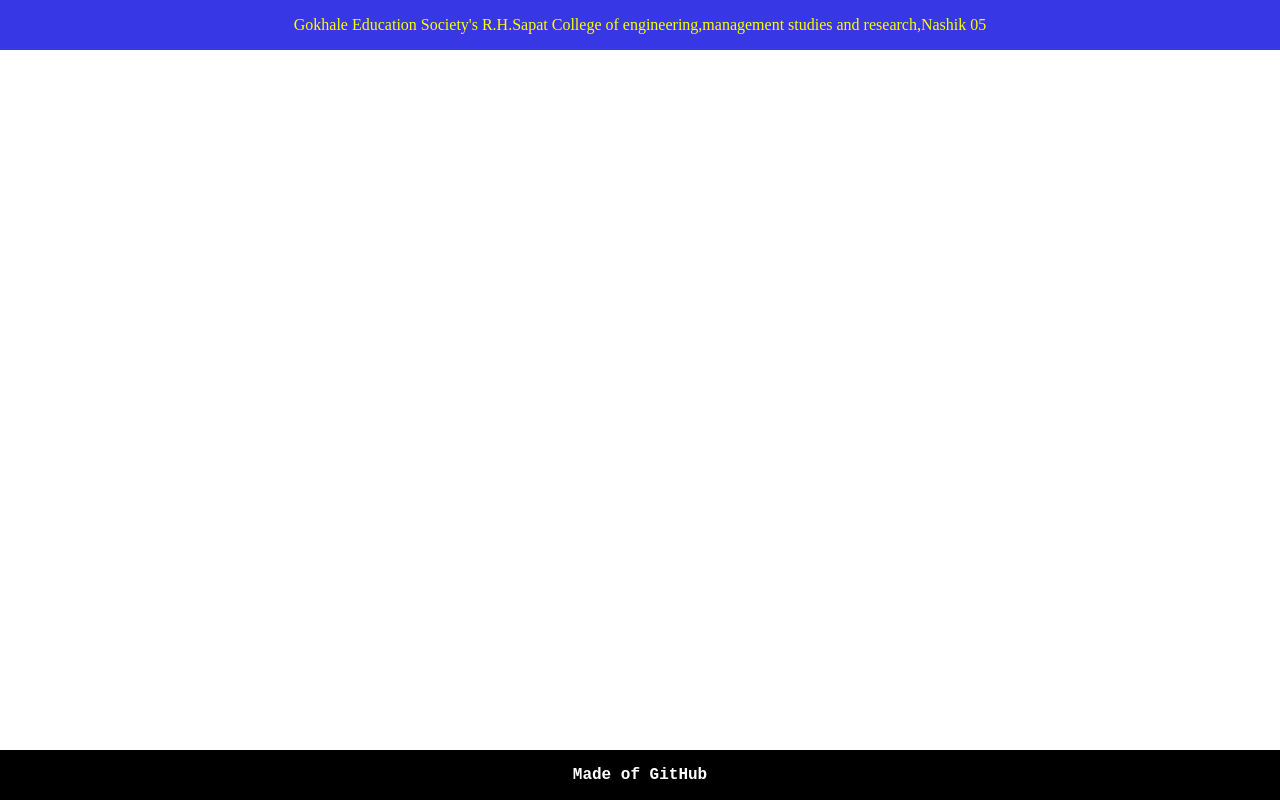
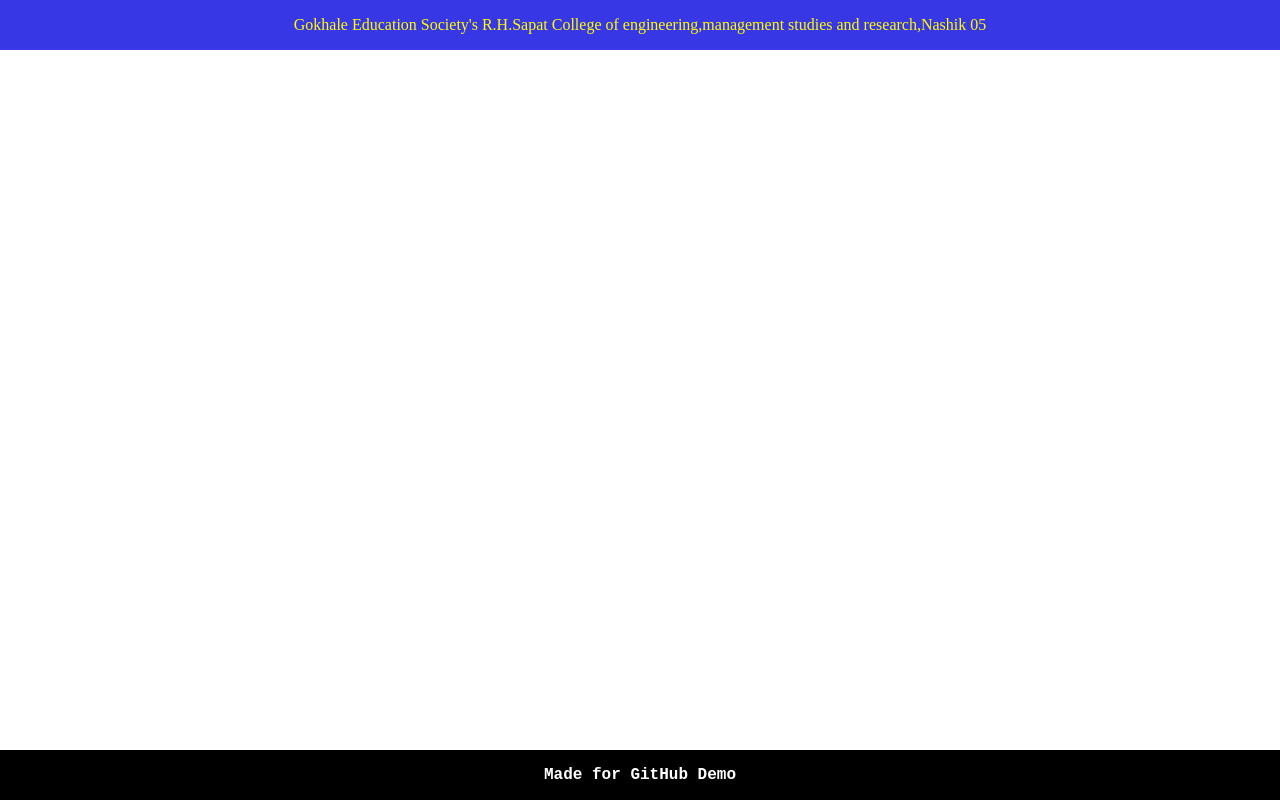
Before and after one commit to Rutuja-Kasar/demo-project-gescoe, a plain HTML site: page index.html in a window 1280 px wide. Drawn offline with Linux system fonts and the light colour scheme.

Commit message:
changes in footer

```diff
--- a/index.html
+++ b/index.html
@@ -13,6 +13,6 @@
         Gokhale Education Society's R.H.Sapat College of engineering,management studies and research,Nashik 05
         </p>
     </header>
-    <footer><p>Made of GitHub</p></footer>
+    <footer><p>Made for GitHub Demo</p></footer>
 </body>
 </html>
```
